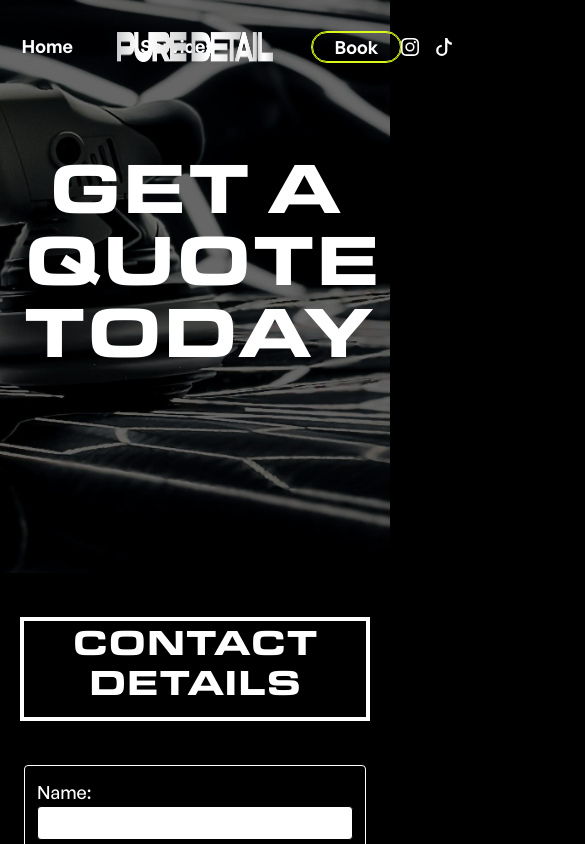
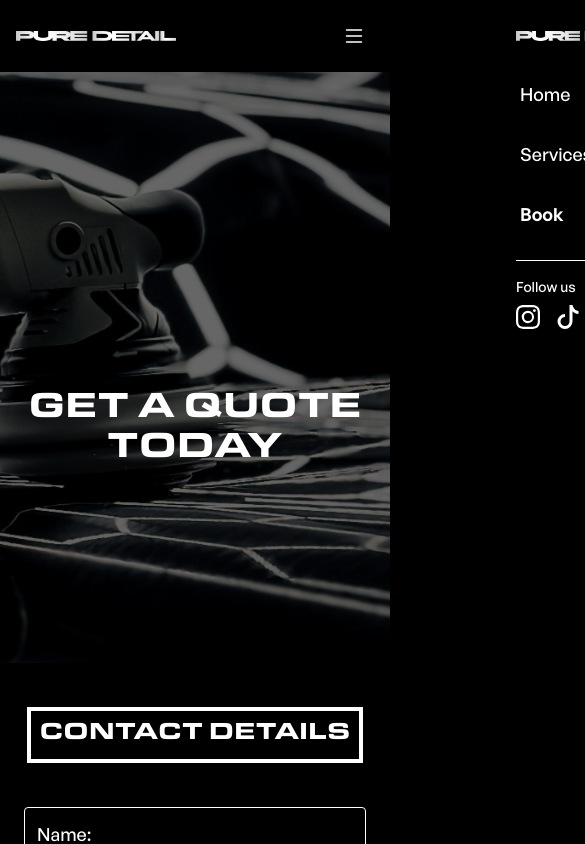
Before and after one commit to lucassdantas/pure_detail_website, a Next.js app: page /book in a window 390 px wide. Shown: the top 844 px of the page, 585 px wide, since content can reach past the window. Built offline with nearby package versions, Linux system fonts and the light colour scheme.

Commit message:
builded responsivity

```diff
--- a/src/app/components/Banner.tsx
+++ b/src/app/components/Banner.tsx
@@ -24,7 +24,7 @@ export const Banner = ({bgImgClass, title, hasButton, button}:BannerProps) => {
   return (
     <Section className={`relative flex justify-center py-24 items-end text-center min-h-[70vh] bannerSection text-white ${bgImgClass}`}>
       <div className={`absolute h-full w-full top-0 left-0 opacity-60 bg-black `}></div>
-      <Title tag='h1' className={`uppercase font-black relative text-7xl mb-24 `}>{title}</Title>
+      <Title tag='h1' className={`uppercase font-black relative lg:text-7xl text-4xl mb-24 `}>{title}</Title>
       {hasButton &&<Button url={button?.url} text={button?.text} />}
     </Section>
   )
--- a/src/app/components/Header.tsx
+++ b/src/app/components/Header.tsx
@@ -1,59 +1,129 @@
 'use client'
+import { useState } from 'react'
 import { Limiter } from '@/app/components/Limiter'
 import Link from 'next/link'
 import { usePathname } from 'next/navigation'
-import { BsInstagram, BsTiktok } from 'react-icons/bs'
+import { BsInstagram, BsTiktok, BsList, BsX } from 'react-icons/bs'
 
 export const Header = () => {
-  const pathName = usePathname() // hook oficial do Next.js
+  const pathName = usePathname()
+  const [menuOpen, setMenuOpen] = useState(false)
+
+  // Links (mantive os mesmos do seu layout desktop)
+  const links = [
+    { href: '/', label: 'Home' },
+    { href: '/services', label: 'Services' },
+    { href: '/book', label: 'Book' },
+  ]
 
   return (
-    <header className='flex justify-center pt-8 text-lg -mb-20 z-10 relative'>
-      <Limiter className='flex justify-between'>
-        <nav className='w-[20%]'>
-          <ul className='flex justify-between w-1/4 gap-6'>
-            <Link
-              href='/'
-              className={`headerMenu transition-colors ${
-                pathName === '/' ? 'headerMenuActive' : ''
-              }`}
-            >
+    <header className="relative z-10">
+      {/* ---------- DESKTOP: EXACTLY AS ORIGINAL (only show on lg and up) ---------- */}
+      <div className="hidden lg:block">
+        <div className="flex justify-center pt-8 text-lg -mb-20">
+          <Limiter className="flex justify-between">
+            <nav className="w-[20%]">
+              <ul className="flex justify-between w-1/4 gap-6">
+                <Link href="/" className={`headerMenu transition-colors ${pathName === '/' ? 'headerMenuActive' : ''}`}>
                   <li>Home</li>
                 </Link>
-            <Link
-              href='/services'
-              className={`headerMenu transition-colors ${
-                pathName === '/services' ? 'headerMenuActive' : ''
-              }`}
-            >
+                <Link href="/services" className={`headerMenu transition-colors ${pathName === '/services' ? 'headerMenuActive' : ''}`}>
                   <li>Services</li>
                 </Link>
               </ul>
             </nav>
-        <img
-          src='/imgs/pure-detail-logo.png'
-          alt='pure detail logo'
-          className='w-[40%]'
-        />
-        <div className='flex items-center justify-between w-[20%]'>
+
+            <img src="/imgs/pure-detail-logo.png" alt="pure detail logo" className="w-[40%]" />
+
+            <div className="flex items-center justify-between w-[20%]">
               <nav>
-            <ul className='flex justify-between w-1/4'>
-              <Link
-                href='/book'
-                className={`headerMenu transition-colors ${
-                  pathName === '/book' ? 'headerMenuActive' : ''
-                }`}
-              >
+                <ul className="flex justify-between w-1/4">
+                  <Link href="/book" className={`headerMenu transition-colors ${pathName === '/book' ? 'headerMenuActive' : ''}`}>
                     <li>Book</li>
                   </Link>
                 </ul>
               </nav>
-          <ul className='flex justify-between gap-4'>
-            <BsInstagram className='cursor-pointer hover:text-2xl transition-all' />
-            <BsTiktok className='cursor-pointer hover:text-2xl transition-all' />
+              <ul className="flex justify-between gap-4">
+                <BsInstagram className="cursor-pointer hover:text-2xl transition-all" />
+                <BsTiktok className="cursor-pointer hover:text-2xl transition-all" />
               </ul>
             </div>
           </Limiter>
+        </div>
+      </div>
+
+      {/* ---------- MOBILE: only show below lg (screen < 1024px) ---------- */}
+      <div className="block lg:hidden">
+        <div className="flex items-center justify-between px-4 py-4">
+          {/* Logo on the LEFT, max width ~300px */}
+          <div className="flex items-center">
+            <img
+              src="/imgs/pure-detail-logo.png"
+              alt="pure detail logo"
+              className="max-w-[300px] w-[160px] sm:w-[200px] object-contain"
+            />
+          </div>
+
+          {/* Hamburger on the RIGHT */}
+          <button
+            aria-label={menuOpen ? 'Close menu' : 'Open menu'}
+            onClick={() => setMenuOpen((s) => !s)}
+            className="text-2xl p-2 rounded-md"
+          >
+            {menuOpen ? <BsX /> : <BsList />}
+          </button>
+        </div>
+
+        {/* Mobile menu overlay (covers full height) */}
+        <div
+          className={`fixed inset-0 z-30 transition-transform duration-200 ${
+            menuOpen ? 'translate-x-0' : 'translate-x-full'
+          }`}
+          aria-hidden={!menuOpen}
+        >
+          {/* semi-transparent backdrop */}
+          <div
+            className="absolute inset-0 bg-black/50"
+            onClick={() => setMenuOpen(false)}
+          />
+
+          {/* menu panel sliding from right */}
+          <nav className="relative ml-auto w-72 max-w-[85%] h-full bg-black p-6 overflow-y-auto">
+            <div className="flex items-center justify-between mb-6">
+              <img src="/imgs/pure-detail-logo.png" alt="pure detail logo" className="w-36 object-contain" />
+              <button aria-label="Close menu" onClick={() => setMenuOpen(false)} className="text-2xl">
+                <BsX />
+              </button>
+            </div>
+
+            <ul className="flex flex-col gap-4 text-lg">
+              {links.map((l) => (
+                <li key={l.href}>
+                  <Link
+                    href={l.href}
+                    onClick={() => setMenuOpen(false)}
+                    className={`block py-2 px-1 ${pathName === l.href ? 'font-semibold' : 'font-normal'}`}
+                  >
+                    {l.label}
+                  </Link>
+                </li>
+              ))}
+            </ul>
+
+            <div className="mt-6 border-t pt-4">
+              <p className="text-sm font-medium mb-2">Follow us</p>
+              <div className="flex gap-4">
+                <a href="#" onClick={() => setMenuOpen(false)} aria-label="Instagram">
+                  <BsInstagram className="text-2xl" />
+                </a>
+                <a href="#" onClick={() => setMenuOpen(false)} aria-label="Tiktok">
+                  <BsTiktok className="text-2xl" />
+                </a>
+              </div>
+            </div>
+          </nav>
+        </div>
+      </div>
     </header>
   )
 }
--- a/src/app/components/HighLightedTitle.tsx
+++ b/src/app/components/HighLightedTitle.tsx
@@ -4,7 +4,7 @@ import React from 'react'
 export const HighLightedTitle = ({text, className=''}:{text:string, className?:string}) => {
   return (
     <div className={`w-[100%] flex items-center justify-center my-12 ${className}`}>
-      <Title tag='h2' className='relative uppercase text-center outline-4 p-2 w-fit font-bold text-4xl'>{text}</Title>
+      <Title tag='h2' className='relative uppercase text-center outline-4 p-2 w-fit font-bold lg:text-4xl text-2xl'>{text}</Title>
     </div>
   )
 }
--- a/src/app/page.tsx
+++ b/src/app/page.tsx
@@ -39,7 +39,7 @@ export default function Home() {
       </Section>
       <Section id="about">
           <HighLightedTitle text='About'/>
-          <div className='flex lg:flex-row flex-col justify-center gap-24 items-center px-[80px]'>
+          <div className='flex lg:flex-row flex-col justify-center gap-24 items-center lg:px-[80px]'>
             <img src='/imgs/about/professional-cleaning-a-car.jpg' alt='Car professional working' className='rounded-lg lg:w-1/3 w-full '/>
             <div className='font-bold gap-4 text-2xl lg:w-1/2 w-full space-y-4'>
               <p>
```
Also changed, not shown: src/app/components/Footer.tsx (+73 -44 lines). Lines whose indentation alone changed are shown as unchanged.
